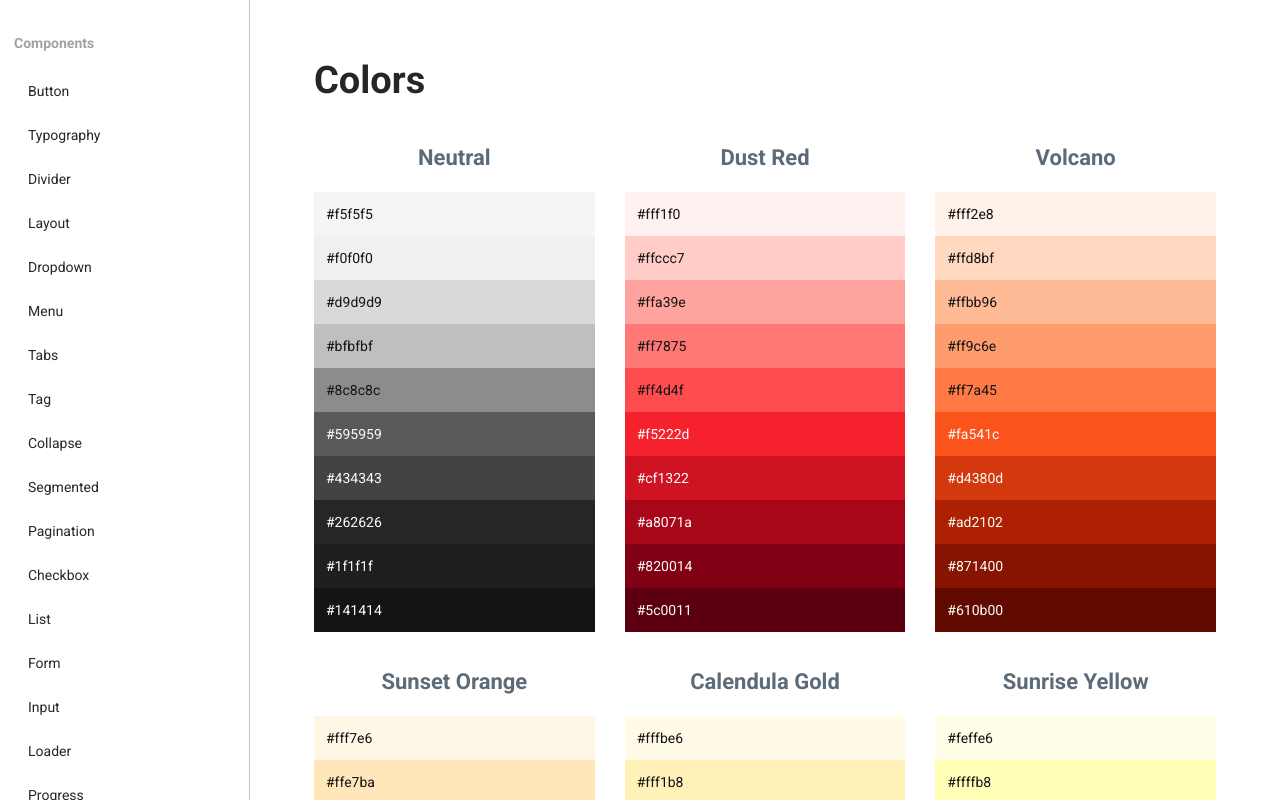
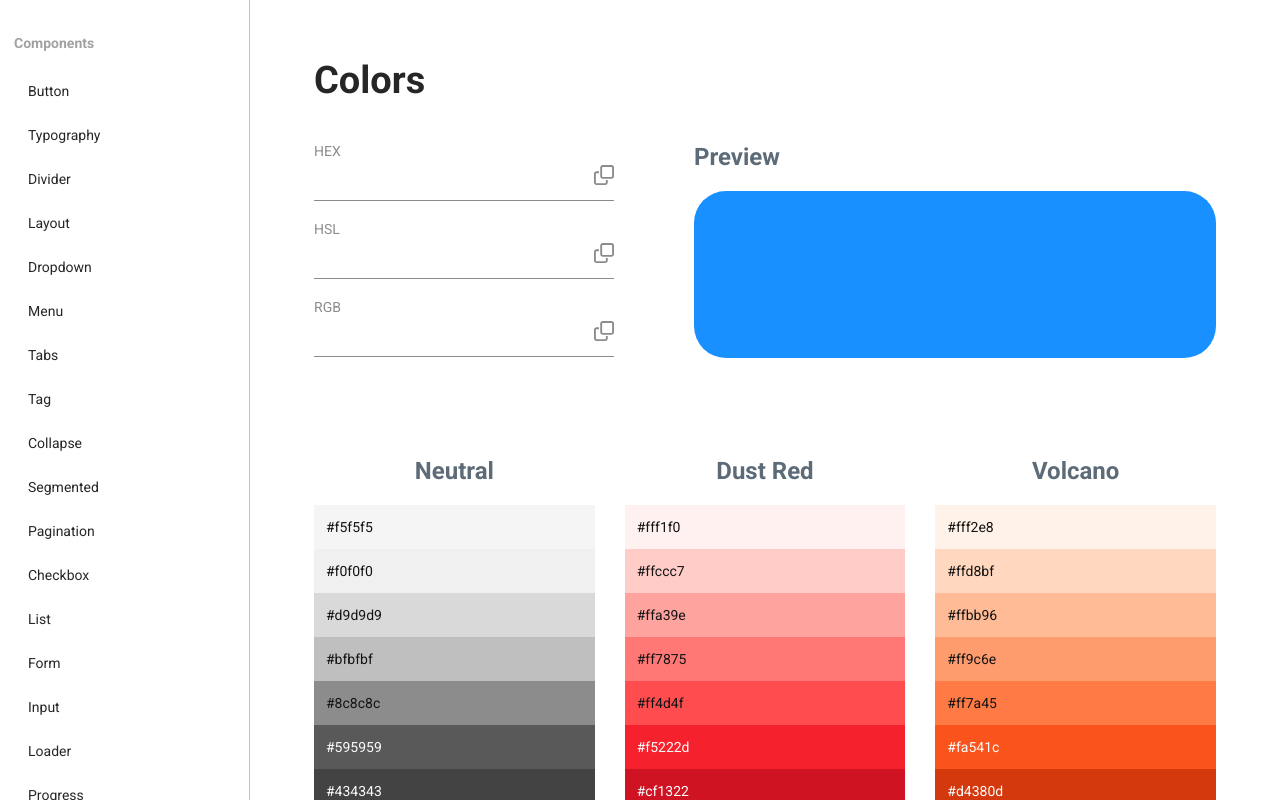
Before and after one commit to Tomo-ja/MyUI, a Next.js app: page /Generator/Colors in a window 1280 px wide. Shown: the top 800 px of the page. Built offline with nearby package versions, Linux system fonts and the light colour scheme.

Commit message:
design converter

```diff
--- a/components/generator/colors/ColorSample.tsx
+++ b/components/generator/colors/ColorSample.tsx
@@ -14,7 +14,7 @@ const ColorSample = () => {
 		<StyledColorSample>
 			{COLORS.map(color => (
 				<div key={color.kind}>
-					<h3>{color.kind}</h3>
+					<h2>{color.kind}</h2>
 					{color.code.map((code, index) => (
 						<p
 							key={code}
--- a/components/generator/colors/Converter.tsx
+++ b/components/generator/colors/Converter.tsx
@@ -1,4 +1,6 @@
 import React, { useState } from 'react'
+import { FontAwesomeIcon } from '@fortawesome/react-fontawesome'
+import { faClone } from '@fortawesome/free-regular-svg-icons'
 import StyledConvertor from './converter.styles'
 
 
@@ -62,7 +64,27 @@ const Convertor = () => {
 
 	return (
 		<StyledConvertor>
-
+			<div className='option'>
+				<div className='option__item'>
+					<p>HEX</p>
+					<input type="text" />
+					<FontAwesomeIcon icon={faClone} size='lg' color='#8c8c8c'/>
+				</div>
+				<div className='option__item'>
+					<p>HSL</p>
+					<input type="text" />
+					<FontAwesomeIcon icon={faClone} size='lg' color='#8c8c8c'/>
+				</div>
+				<div className='option__item'>
+					<p>RGB</p>
+					<input type="text" />
+					<FontAwesomeIcon icon={faClone} size='lg' color='#8c8c8c'/>
+				</div>
+			</div>
+			<div className='preview'>
+				<h2>Preview</h2>
+				<div style={{backgroundColor: color}}/>
+			</div>
 		</StyledConvertor>
 	)
 }
--- a/components/generator/colors/colorSample.styles.ts
+++ b/components/generator/colors/colorSample.styles.ts
@@ -7,10 +7,8 @@ const StyledColorSample = styled.section`
   gap: 15px 30px;
   grid-auto-flow: row;
 
-	h3{
+	h2{
 		color: #5c6b77;
-		font-weight: 600;
-		font-size: 22px;
 		text-align: center;
 	}
 
--- a/components/generator/colors/converter.styles.ts
+++ b/components/generator/colors/converter.styles.ts
@@ -1,7 +1,50 @@
 import styled from "styled-components";
 
-const StyledConverter = styled.div`
+const StyledConverter = styled.section`
+	display: flex;
+	justify-content: space-between;
+	margin-bottom: 5em;
 
+	h2{
+		color: #5c6b77;
+	}
+
+	.option{
+		width: 300px;
+		margin-right: 5rem;
+		&__item{
+			display: flex;
+			flex-wrap: wrap;
+			justify-content: space-between;
+			border-bottom: solid 1px #8c8c8c;
+
+			:hover{
+				border-bottom-color: #40a9ff;
+			}
+
+			p{
+				width: 100%;
+				margin-bottom: 0;
+				color: #8c8c8c;
+			}
+
+			input{
+				all: unset;
+				padding-block: 0.5em;
+				color: #8c8c8c;
+			}
+		}
+	}
+
+	.preview{
+		flex: 1;
+
+		> div {
+			width: 100%;
+			height: calc(100% - 67.5px);
+			border-radius: 2em;
+		}
+	}
 `
 
 export default StyledConverter
--- a/package.json
+++ b/package.json
@@ -9,6 +9,10 @@
     "lint": "next lint"
   },
   "dependencies": {
+    "@fortawesome/fontawesome-svg-core": "^6.2.0",
+    "@fortawesome/free-regular-svg-icons": "^6.2.0",
+    "@fortawesome/free-solid-svg-icons": "^6.2.0",
+    "@fortawesome/react-fontawesome": "^0.2.0",
     "@types/node": "18.11.9",
     "@types/react": "18.0.25",
     "@types/react-dom": "18.0.8",
```
Also changed, not shown: .babelrc (added), 1 other file (tests, documents, lock files or other folders).
